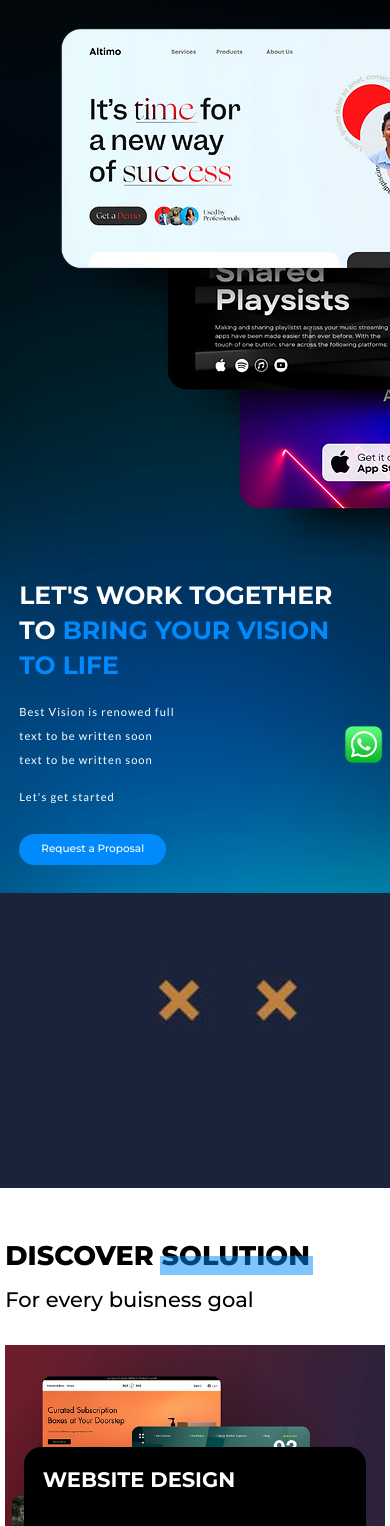
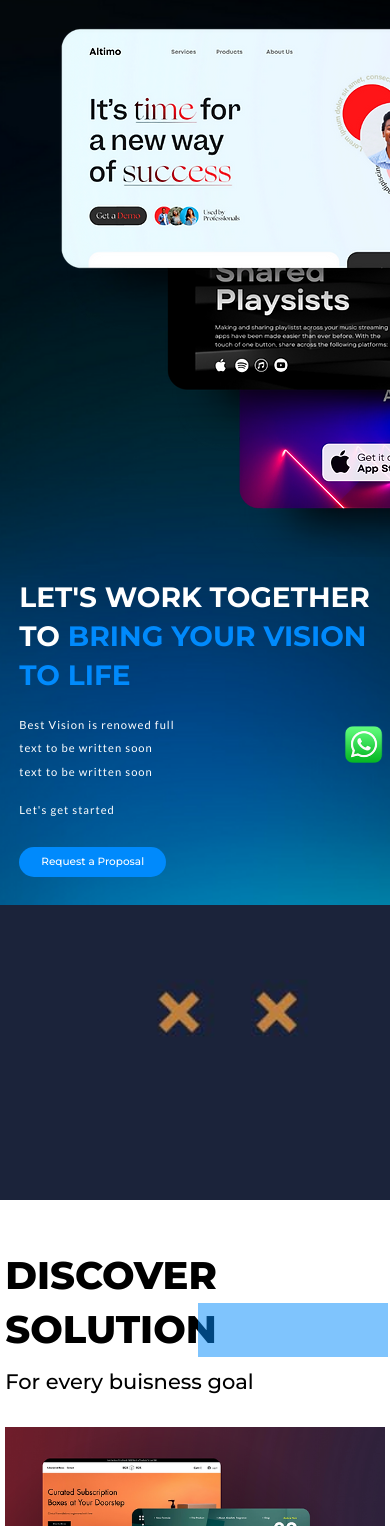
Before and after one commit to Kutbuddin27/businessweb, a plain HTML site: page index.html in a window 390 px wide. Shown: the part 74-1600 px from the top of the page. Drawn offline with nearby package versions, Linux system fonts and the light colour scheme; a script that the page names is missing.

Commit message:
Update project_responsive.css

```diff
--- a/project_responsive.css
+++ b/project_responsive.css
@@ -74,7 +74,7 @@
            min-height: 310px;
     }
 }
-@media (max-width:400px){
+@media (max-width:590px){
     body,
     html{
         font-size: 7px;
@@ -99,17 +99,14 @@
     .contact .get-in-touch .card{
            min-height: 254px;
     }
-      .header .navbar-collapse{
-        padding: 1.8rem;
-       }
 }
 
-@media (max-width:390.4px){
+@media (max-width:370.4px){
     h1{
-        font-size: 27px;
+        font-size: 47px;
     }
     h2{
-        font-size: 25px;
+        font-size: 45px;
     }
 
 }
```
